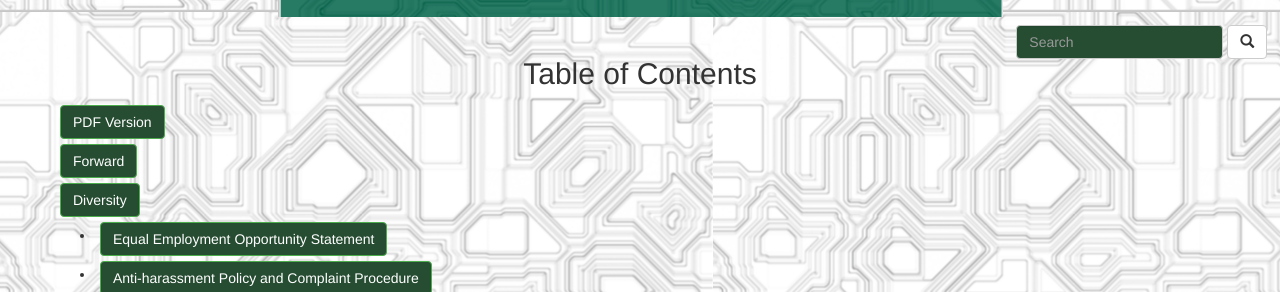
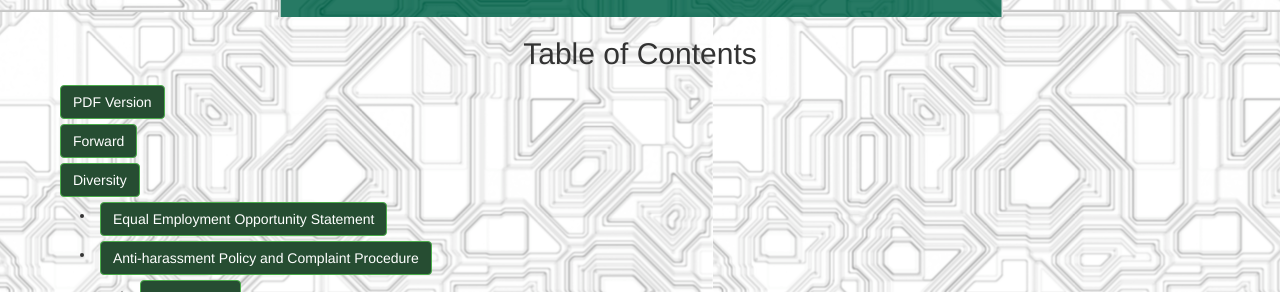
Before and after one commit to tapQA/employee_handbook, a website: page index.html in a window 1280 px wide. Shown: the part 808-1100 px from the top of the page. Drawn offline with nearby package versions, Linux system fonts and the light colour scheme.

Commit message:
removed search box

```diff
--- a/index.html
+++ b/index.html
@@ -39,12 +39,13 @@
                 <img src="src/img/coverLetter.png" alt="coverPage">
             </figure>
 
-                <form class="navbar-form navbar-right" role="search">
-                    <div class="form-group">
-                        <input type="text" class="form-control" placeholder="Search">
-                    </div>
-                    <button type="submit" class="btn btn-default"><span class="glyphicon glyphicon-search"></span></button>
-                </form><br>
+                <!--TODO: update search box to work for whole page-->
+                <!--<form class="navbar-form navbar-right" role="search">-->
+                <!--<div class="form-group">-->
+                <!--<input type="text" class="form-control" placeholder="Search">-->
+                <!--</div>-->
+                <!--<button type="submit" class="btn btn-default"><span class="glyphicon glyphicon-search"></span></button>-->
+                <!--</form><br>-->
 
                 <main>
                     <!--                        Table of contents           -->
```
